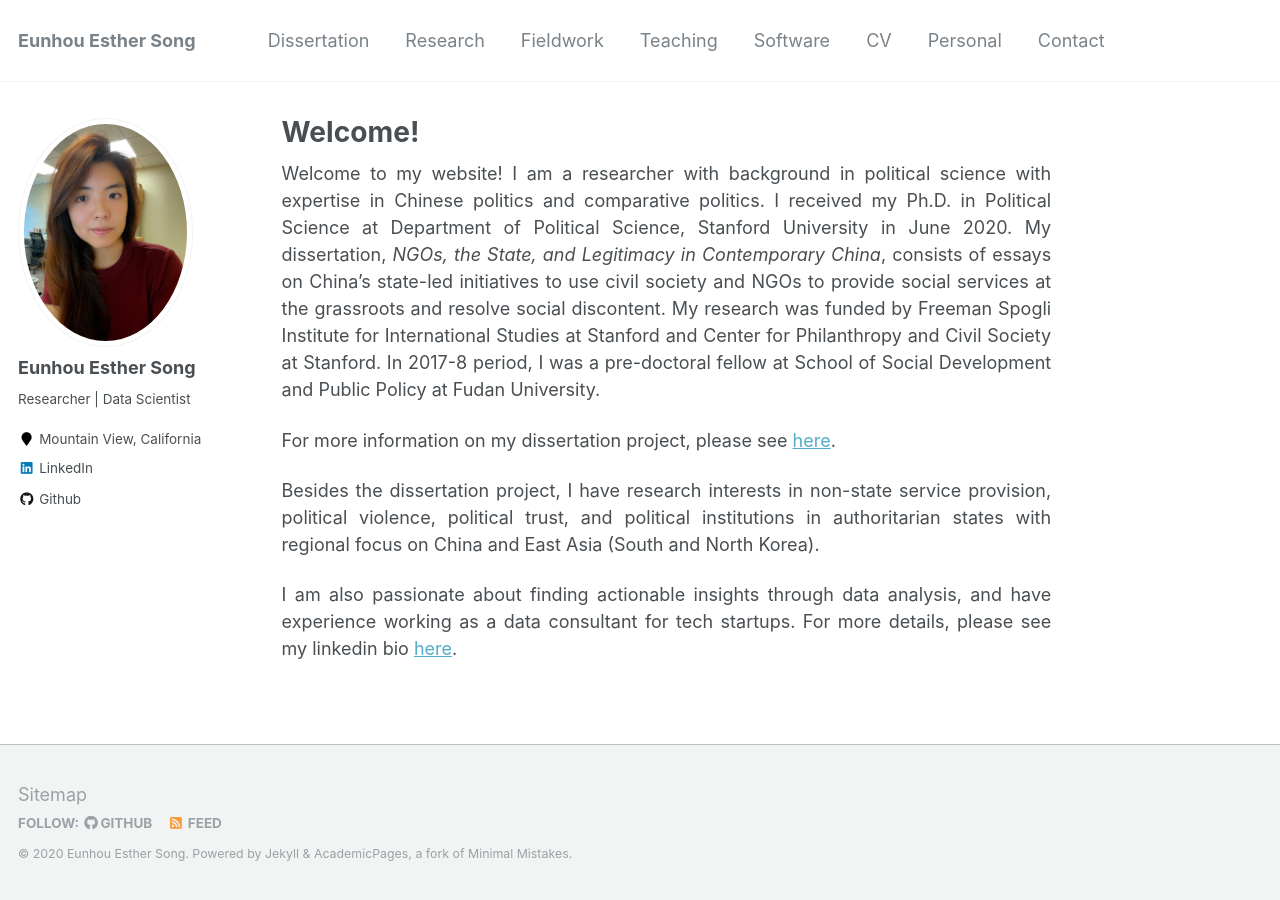
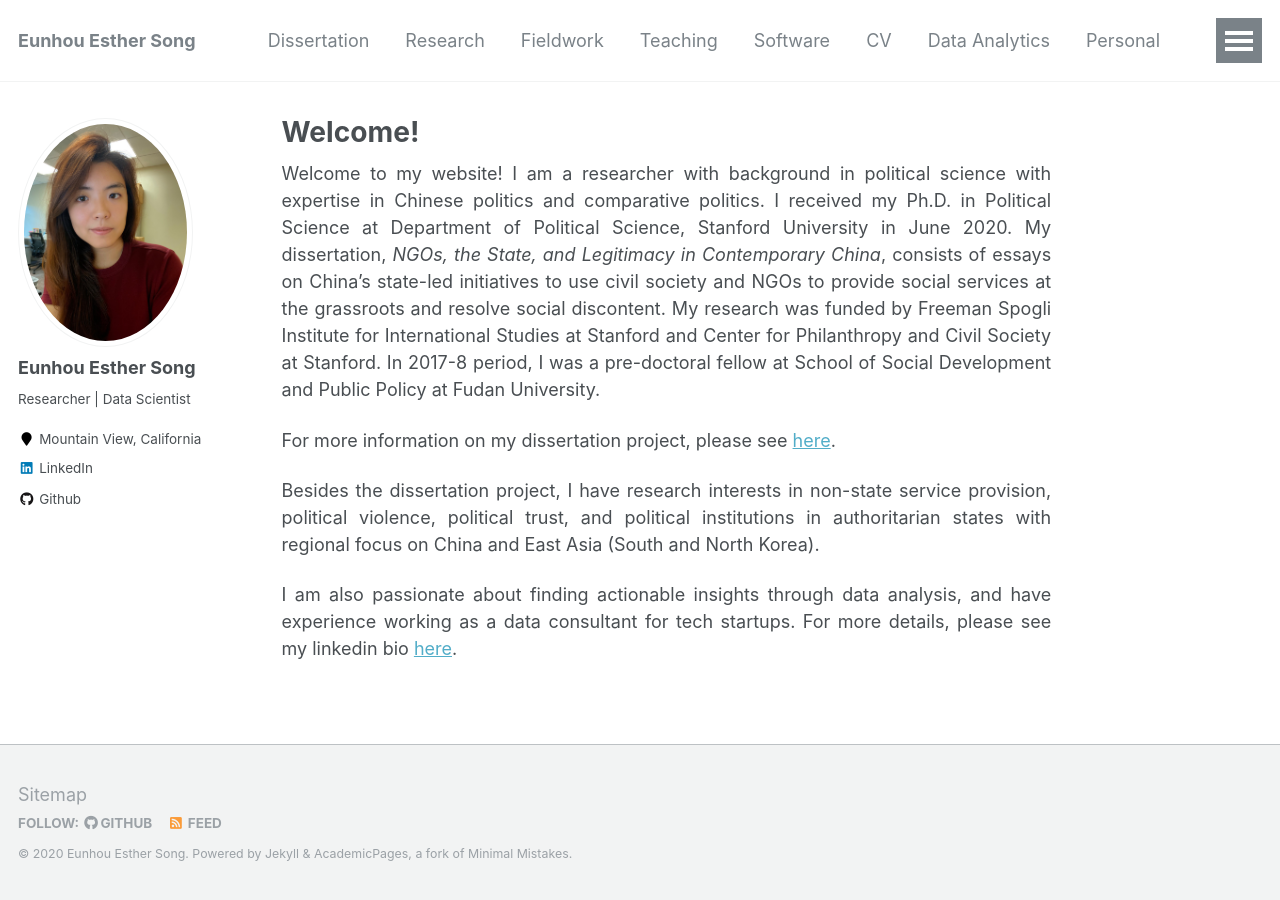
Before and after one commit to ehsong/ehsong.github.io, a Jekyll site: the page built from _pages/about.md, in a window 1280 px wide. Built offline with Jekyll 4.4.1, drawn with Linux system fonts in a browser that asks for light colours.

Commit message:
Update navigation.yml

```diff
--- a/_data/navigation.yml
+++ b/_data/navigation.yml
@@ -13,10 +13,13 @@ main:
     url: /teaching/
 
   - title: "Software"
-    url: /software/
+    url: /software
 
   - title: "CV"
     url: /cv/
+
+  - title: "Data Analytics"
+    url: /data_analytics
 
   - title: "Personal"
     url: /personal/
```
